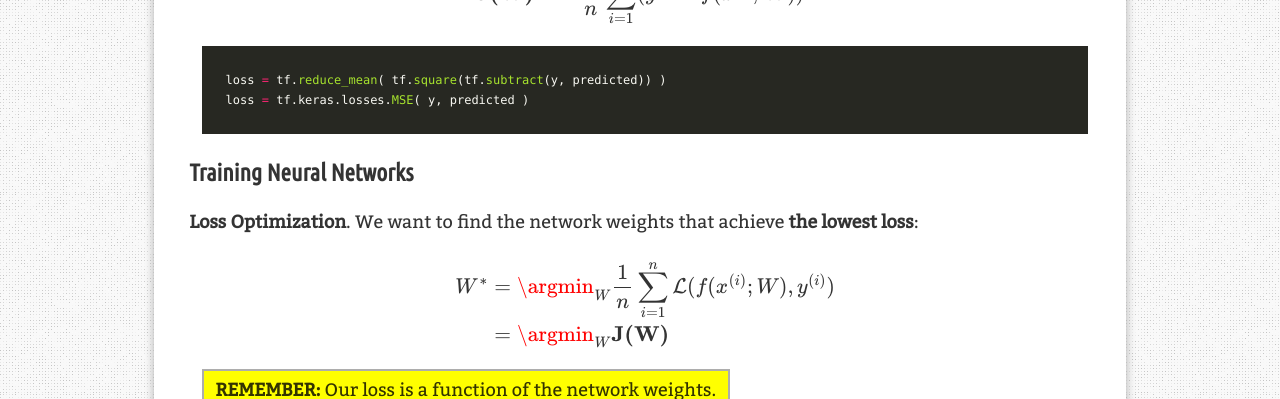
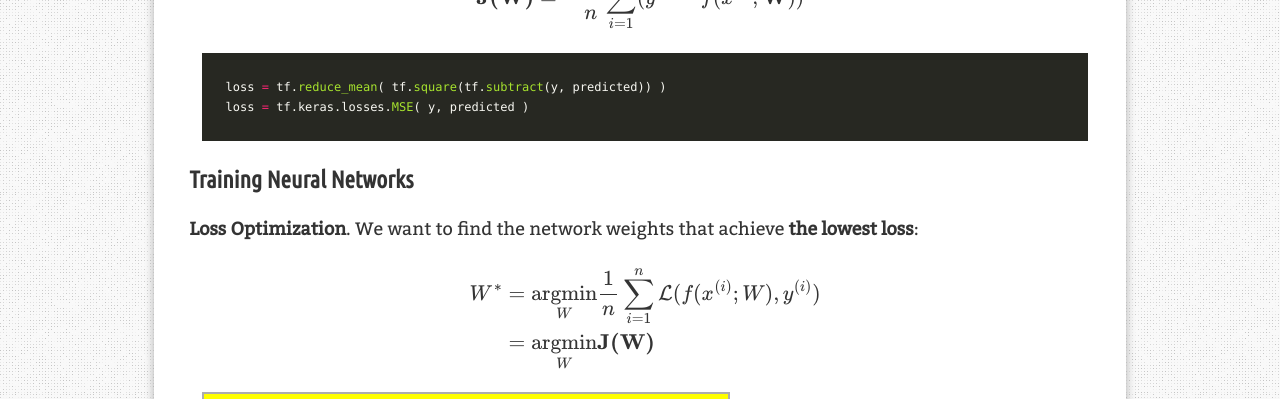
Before and after one commit to AuthurWhywait/AuthurWhywait.github.io, a Jekyll site: the page built from _posts/2021-12-02-introduction_to_dl01.md, in a window 1280 px wide and 900 px high, scrolled down 5806 px, cut to the strip 0-399 px from the top of the window. Built offline with Jekyll 4.4.1, drawn with Linux system fonts in a browser that asks for light colours; formulas are drawn with MathJax 3; comment, search, counter and statistics services are not loaded.

Commit message:
Update 2021-12-02-introduction_to_dl01.md

```diff
--- a/_posts/2021-12-02-introduction_to_dl01.md
+++ b/_posts/2021-12-02-introduction_to_dl01.md
@@ -186,7 +186,7 @@ loss = tf.keras.losses.MSE( y, predicted )
 
 $$
 \begin{aligned}
-    W^*&=\argmin_W\frac{1}{n}\sum_{i=1}^n\mathcal{L}(f(x^{(i)};W),y^{(i)})\\&=\argmin_W \mathbf{J(W)}
+    W^*&=\underset{W}{\text{argmin}}\frac{1}{n}\sum_{i=1}^n\mathcal{L}(f(x^{(i)};W),y^{(i)})\\&=\underset{W}{\text{argmin}} \mathbf{J(W)}
 \end{aligned}
 $$
 
```
